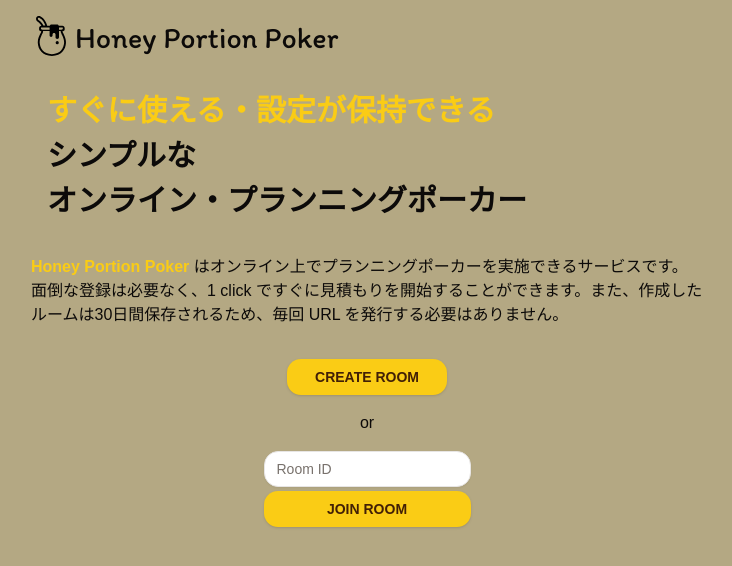
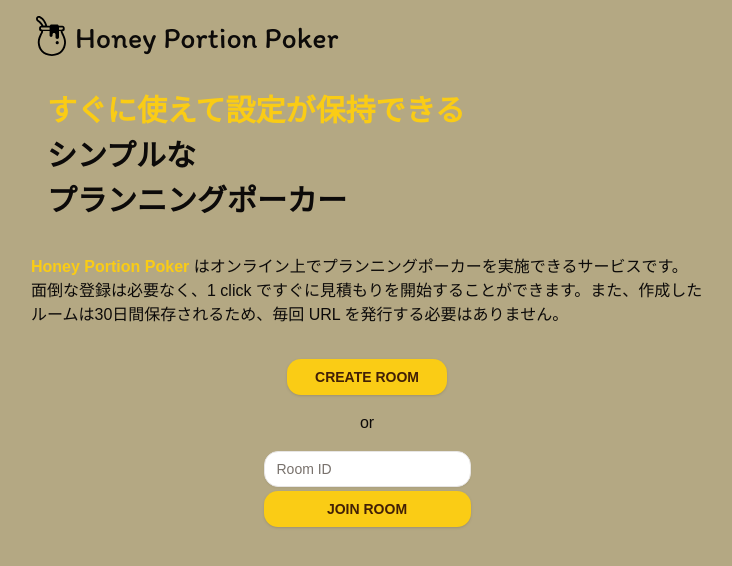
Before and after one commit to harusame0616/honey-portion-porker, a Next.js app in the folder web/: page / in a window 1280 px wide. Shown: the top 566 px of the page, without its empty margins (273-1005 px from the left). Built offline with nearby package versions, Linux system fonts and the light colour scheme.

Commit message:
キャッチコピー修正

```diff
--- a/web/src/app/page.tsx
+++ b/web/src/app/page.tsx
@@ -22,9 +22,9 @@
         </header>
         <main>
           <div className="font-bold text-3xl p-4 leading-normal my-4">
-            <div className="text-primary">すぐに使える・設定が保持できる</div>
+            <div className="text-primary">すぐに使えて設定が保持できる</div>
             <div>シンプルな</div>
-            <div>オンライン・プランニングポーカー</div>
+            <div>プランニングポーカー</div>
           </div>
           <p>
             <span className="text-primary font-bold">Honey Portion Poker</span>{" "}
```
